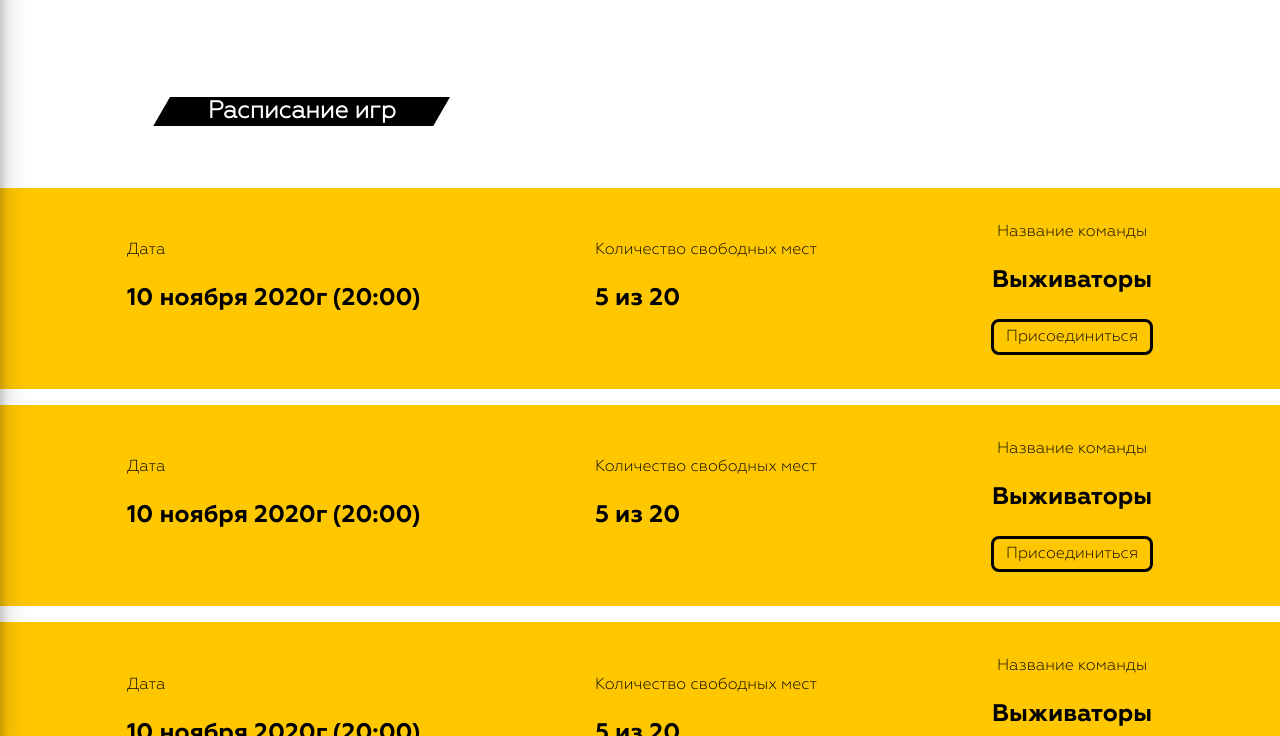
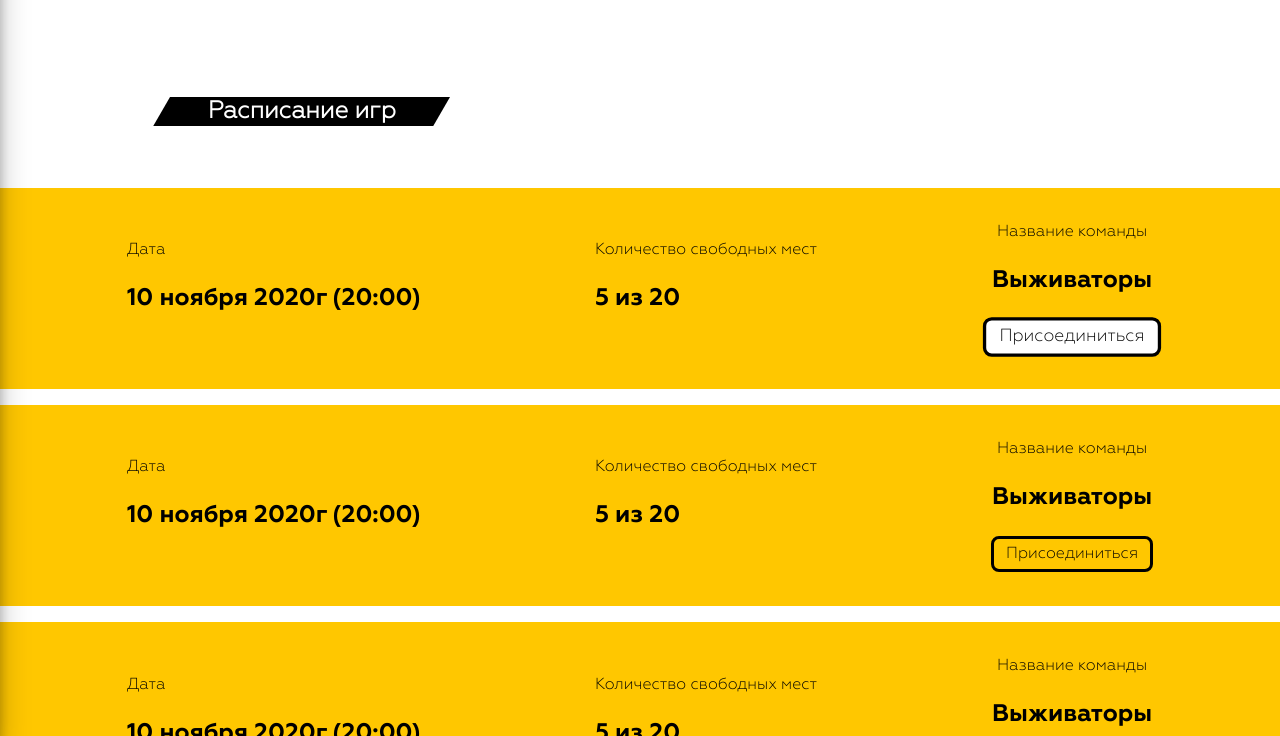
Before and after one commit to iRiddle/bunker, a plain HTML site: page index.html in a window 1280 px wide. In both pictures the pointer is over the button 1071 px from the left and 2304 px from the top of the page. Shown: the part 1968-2704 px from the top of the page. Drawn offline with nearby package versions, Linux system fonts and the light colour scheme.

Commit message:
change hover button

```diff
--- a/style.css
+++ b/style.css
@@ -437,6 +437,13 @@ ul {
     border-radius: 8px;
     background: none;
     padding: 6px 12px;
+    transition: 0.4s;
+}
+
+.schedule__join-btn:hover {
+    transform: scale(1.1);
+    background-color: #fff;
+    transition: 0.4s;
 }
 
 .main__info {
```
Also changed, not shown: lk.html (+1 -0 lines).
